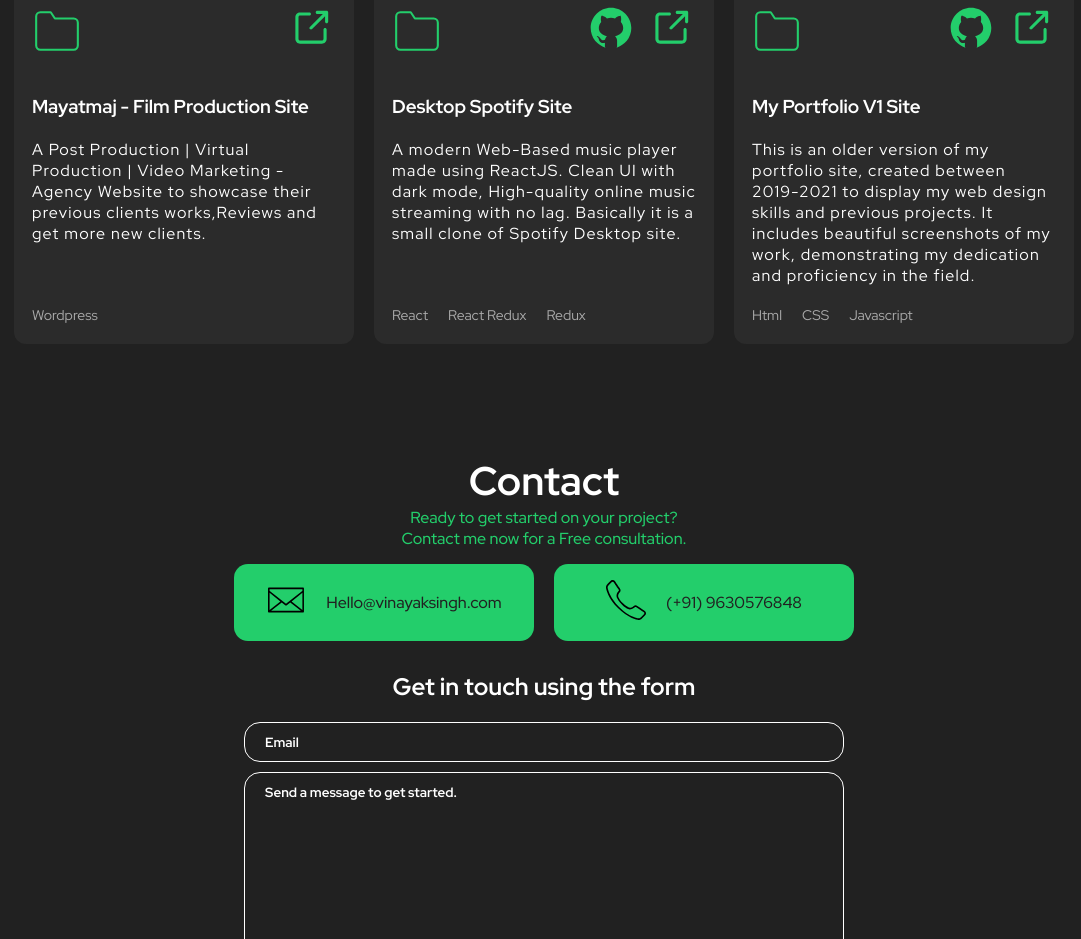
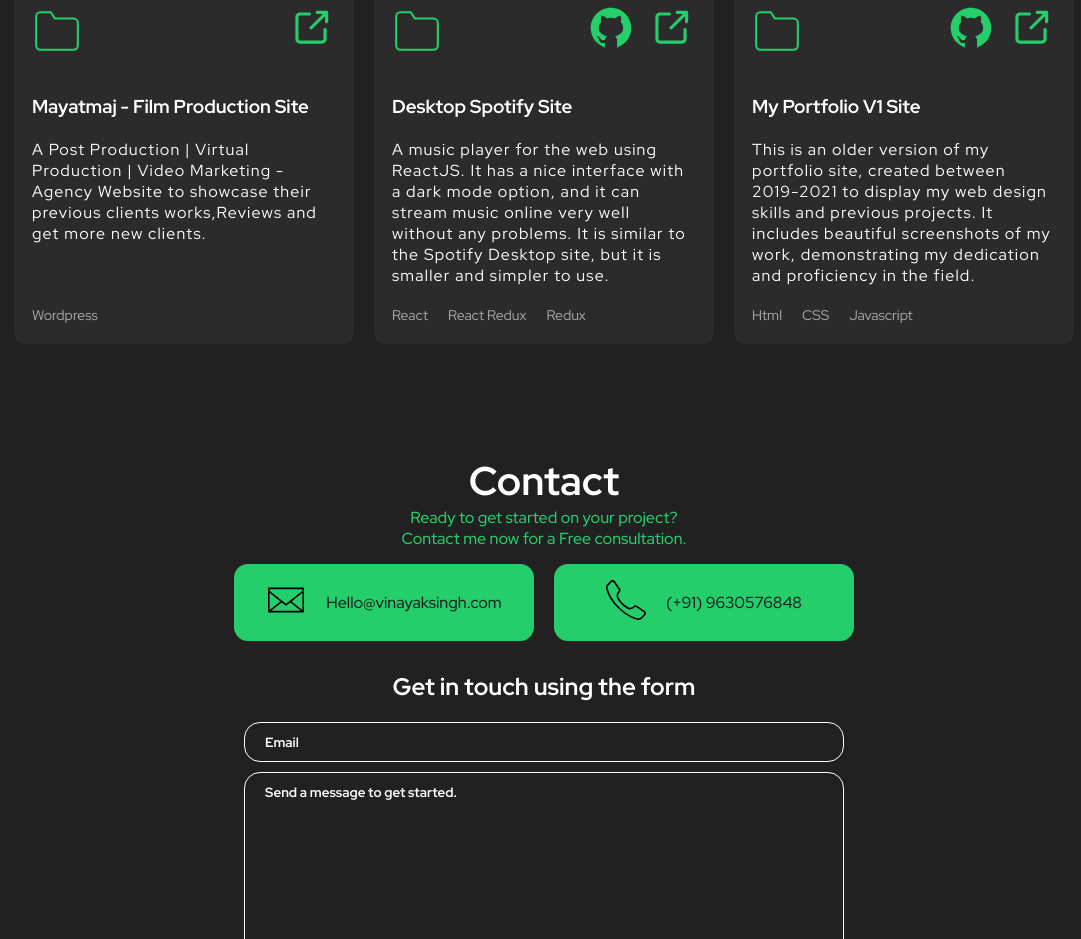
Before and after one commit to yuliiak111/portfolio, a React (Create React App) app: page / in a window 1280 px wide. Shown: the part 2280-3219 px from the top of the page, without its empty margins (96-1177 px from the left). Built offline with nearby package versions, Linux system fonts and the light colour scheme.

Commit message:
Update Portfolio.tsx

```diff
--- a/src/components/Portfolio/Portfolio.tsx
+++ b/src/components/Portfolio/Portfolio.tsx
@@ -203,7 +203,7 @@ export function Portfolio() {
             <div className="body">
               <h3>Desktop Spotify Site</h3>
               <p>
-                A modern Web-Based music player made using ReactJS. Clean UI with dark mode, High-quality online music streaming with no lag. Basically it is a small clone of Spotify Desktop site.
+              A music player for the web using ReactJS. It has a nice interface with a dark mode option, and it can stream music online very well without any problems. It is similar to the Spotify Desktop site, but it is smaller and simpler to use.
               </p>
             </div>
             <footer>
```
